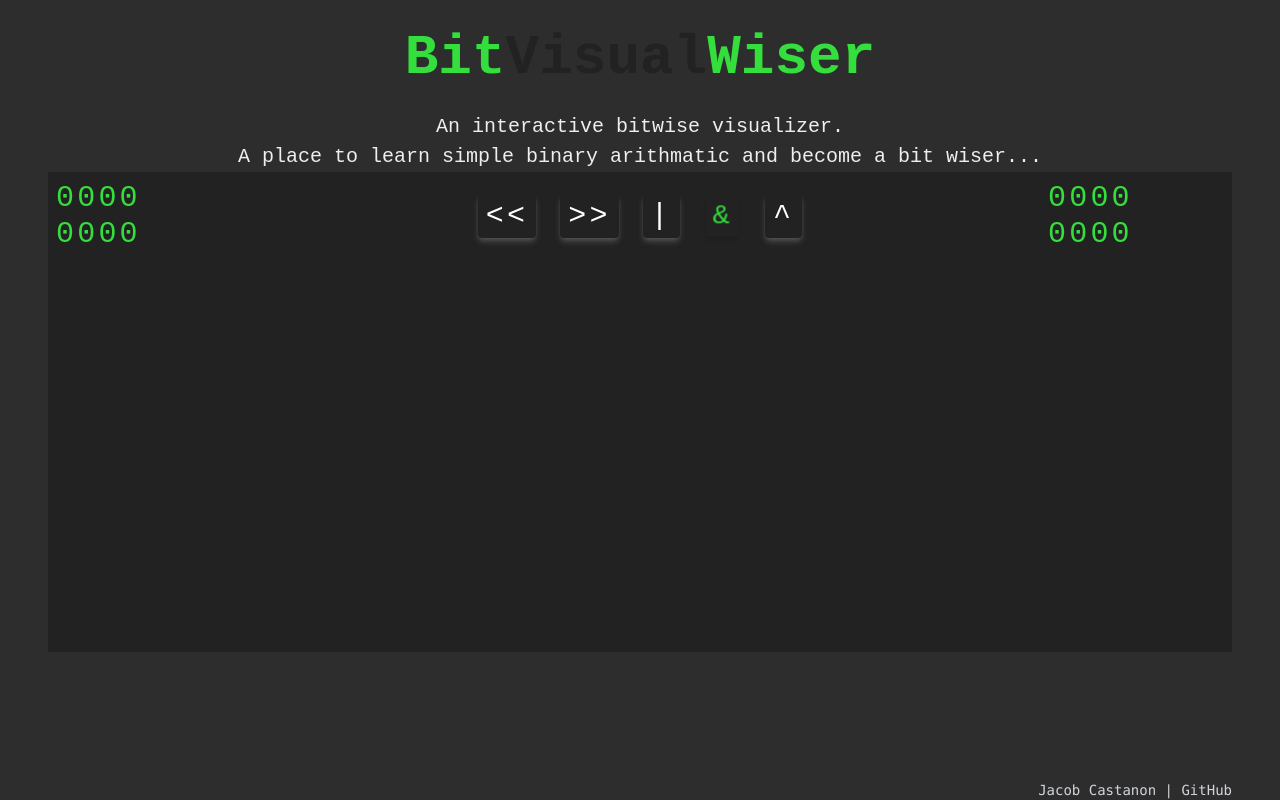
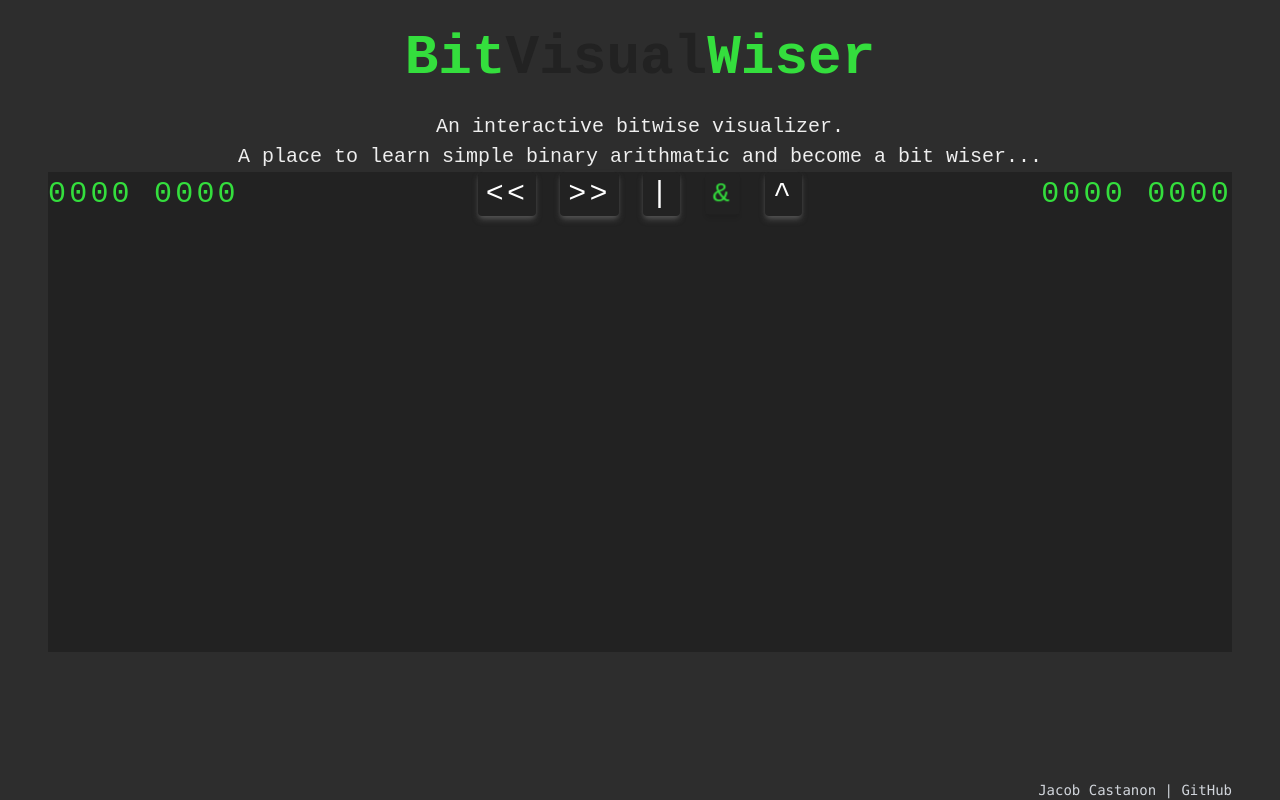
Before and after one commit to jacastanon01/BitVisualWise, a React (Vite) app: page / in a window 1280 px wide. Built offline with nearby package versions, Linux system fonts and the light colour scheme.

Commit message:
moved to shell input folder

```diff
--- a/src/components/BitDisplay.tsx
+++ b/src/components/BitDisplay.tsx
@@ -8,11 +8,11 @@ const BitDisplay = ({
   const bitString = valueToConvert?.toBinaryString();
   console.log({ bitString, valueToConvert });
   return (
-    <>
-      <div className='p-2 w-full rounded'>
-        {valueToConvert ? valueToConvert.toBinaryString() : '0000 0000'}
-      </div>
-    </>
+    // <div className='p-2 rounded'>
+    <div className='flex w-full'>
+      {valueToConvert ? valueToConvert.toBinaryString() : '0000 0000'}
+    </div>
+    // </div>
   );
 };
 
--- a/src/components/InputShell/BitControls.tsx
+++ b/src/components/InputShell/BitControls.tsx
@@ -1,5 +1,5 @@
 import InputValue from '../InputValue';
-import OperationButtons from '../OperationButtons';
+import OperationButtons from './OperationButtons';
 
 function BitControls() {
   return (
--- a/src/components/OperationButtons.tsx
+++ b/src/components/InputShell/OperationButtons.tsx
@@ -1,8 +1,8 @@
 import { useAtom } from 'jotai';
 import React from 'react';
 
-import { BitOperationSymbols } from '../../types';
-import atom_configs from '../atomConfigs';
+import { BitOperationSymbols } from '../../../types';
+import atom_configs from '../../atomConfigs';
 
 function OperationButtons() {
   const [operator, setOperator] = useAtom(atom_configs.operatorAtom);
```
